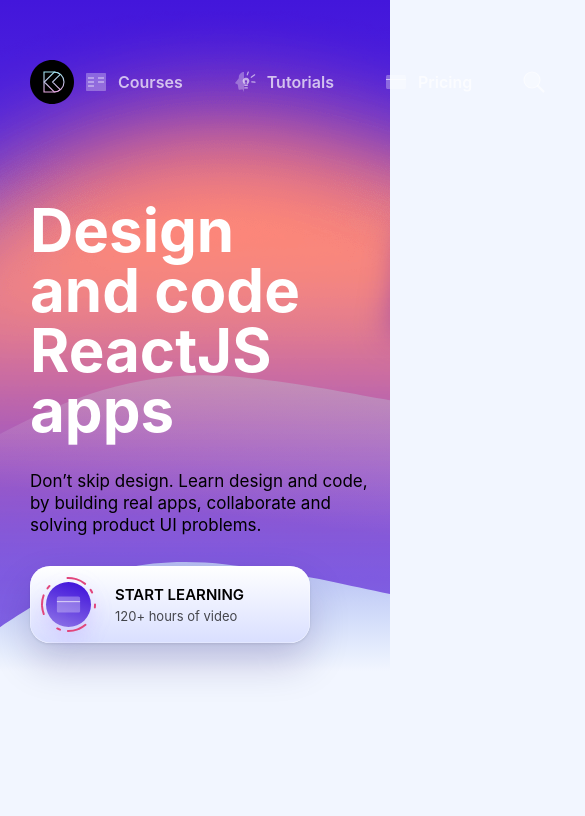
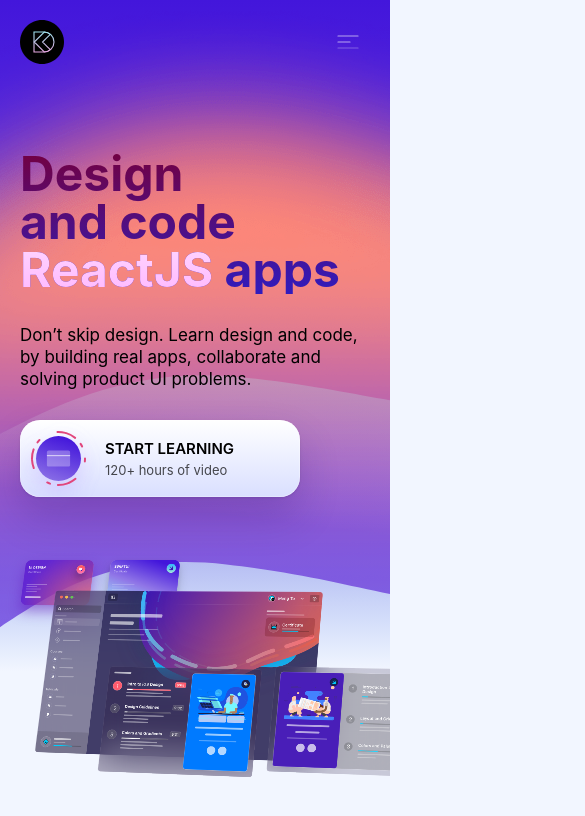
Before and after one commit to jesuskata/designcode-reactjs-hooks-webapp, a Gatsby site: page / in a window 390 px wide. Shown: the top 816 px of the page, 585 px wide, since content can reach past the window. Built offline with nearby package versions, Linux system fonts and the light colour scheme; Gatsby itself is replaced by a stand-in of ours.

Commit message:
style(styles): 💄 add text gradient and media queries

```diff
--- a/src/components/animations/MockupAnimation/styles/index.jsx
+++ b/src/components/animations/MockupAnimation/styles/index.jsx
@@ -4,6 +4,15 @@
 export const Wrapper = styled.div`
   position: relative;
   perspective: 5000;
+
+  @media (max-width: 768px) {
+    transform: scale(0.6);
+    transform-origin: top left;
+  }
+
+  @media (max-width: 450px) {
+    transform: scale(0.4);
+  }
 
   div {
     transform: rotateY(-20deg) rotateX(20deg);
--- a/src/components/backgrounds/WaveBackground/index.jsx
+++ b/src/components/backgrounds/WaveBackground/index.jsx
@@ -2,13 +2,15 @@
 import React from 'react';
 
 // Styled Components
-import { Wrapper, Wave, Background } from './styles';
+import {
+  Wrapper, Wave, BottomWave, Background
+} from './styles';
 
 export const WaveBackground = () => (
   <Wrapper>
     <Background />
     <Wave src="/images/waves/wave1.png" style={{ top: '0px' }} />
     <Wave src="/images/waves/hero-wave2.svg" style={{ top: '350px' }} />
-    <Wave src="/images/waves/hero-wave3.svg" style={{ top: '550px' }} />
+    <BottomWave src="/images/waves/hero-wave3.svg" style={{ top: '550px' }} />
   </Wrapper>
 );
--- a/src/components/backgrounds/WaveBackground/styles/index.jsx
+++ b/src/components/backgrounds/WaveBackground/styles/index.jsx
@@ -8,6 +8,16 @@
 export const Wave = styled.img`
   position: absolute;
   z-index: -1;
+
+  @media (min-width: 1440px) {
+    width: 100%;
+  }
+`;
+
+export const BottomWave = styled(Wave)`
+  @media (prefers-color-scheme: dark) {
+    content: url("/images/waves/hero-wave3-dark.svg")
+  }
 `;
 
 export const Background = styled.div`
--- a/src/components/sections/Header/index.jsx
+++ b/src/components/sections/Header/index.jsx
@@ -6,7 +6,7 @@
 import { MenuTooltip } from '../../tooltips/MenuTooltip';
 
 // Styled Components
-import { Wrapper, MenuWrapper } from './styles';
+import { Wrapper, MenuWrapper, HamburgerWrapper } from './styles';
 
 // Data
 import { menuData } from '../../../data/menuData';
@@ -30,6 +30,9 @@
           : (
             <MenuButtons item={item} key={item.link} />
           )))}
+        <HamburgerWrapper>
+          <MenuButtons item={{ title: '', icon: '/images/icons/hamburger.svg', link: '' }} />
+        </HamburgerWrapper>
       </MenuWrapper>
       <MenuTooltip isOpen={isOpen} />
     </Wrapper>
--- a/src/components/sections/Header/styles/index.jsx
+++ b/src/components/sections/Header/styles/index.jsx
@@ -10,10 +10,35 @@
   justify-content: space-between;
   padding: 0 30px;
   align-items: center;
+
+  @media (max-width: 768px) {
+    top: 30px;
+  }
+
+  @media (max-width: 450px) {
+    top: 20px;
+    padding: 0 20px;
+  }
 `;
 
 export const MenuWrapper = styled.div`
   display: grid;
   gap: 30px;
   grid-template-columns: repeat(${props => (props.count)}, auto);
+
+  @media (max-width: 768px) {
+    > a {
+      display: none;
+    }
+    grid-template-columns: auto;
+  }
+
 `;
+
+export const HamburgerWrapper = styled.div`
+  display: none;
+
+  @media (max-width: 768px) {
+    display: block;
+  }
+`;
--- a/src/components/sections/HeroSection/index.jsx
+++ b/src/components/sections/HeroSection/index.jsx
@@ -23,7 +23,11 @@
         <Title>
           Design
           <br />
-          and code ReactJS apps
+          and code
+          {' '}
+          <span>ReactJS</span>
+          {' '}
+          apps
         </Title>
         <Description>
           Don’t skip design. Learn design and code, by building real apps, collaborate and solving product UI problems.
--- a/src/components/sections/HeroSection/styles/index.jsx
+++ b/src/components/sections/HeroSection/styles/index.jsx
@@ -20,6 +20,12 @@
   padding: 200px 30px;
   display: grid;
   grid-template-columns: 360px auto;
+
+  @media (max-width: 450px) {
+    grid-template-columns: auto;
+    gap: 60px;
+    padding: 150px 20px 250px;
+  }
 `;
 
 export const TextWrapper = styled.div`
@@ -47,6 +53,21 @@
 
 export const Title = styled(H1)`
   color: ${themes.dark.text1};
+  background: linear-gradient(180deg, #730040 0%, #301CBE 100%);
+  background-clip: text;
+  -webkit-background-clip: text;
+  color: transparent;
+
+  span {
+    background: linear-gradient(180deg, #FFD7FF 0%, #FFB6FF 100%);
+    background-clip: text;
+    -webkit-background-clip: text;
+    color: transparent;
+  }
+
+  @media (max-width: 450px) {
+    font-size: 48px;
+  }
 `;
 
 export const Description = styled(MediumText)``;
--- a/src/components/styles/TextStyles/index.jsx
+++ b/src/components/styles/TextStyles/index.jsx
@@ -4,16 +4,28 @@
 export const H1 = styled.h1`
   font-weight: bold;
   font-size: 60px;
+
+  @media (max-width: 450px) {
+    font-size: 34px;
+  }
 `;
 
 export const H2 = styled.h2`
   font-weight: bold;
   font-size: 40px;
+
+  @media (max-width: 450px) {
+    font-size: 28px;
+  }
 `;
 
 export const H3 = styled.h3`
   font-weight: bold;
   font-size: 30px;
+
+  @media (max-width: 450px) {
+    font-size: 24px;
+  }
 `;
 
 export const BodyIntro = styled.p`
```
Also changed, not shown: static/images/waves/hero-wave3-dark.svg (added).
